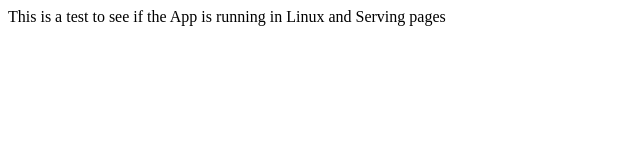
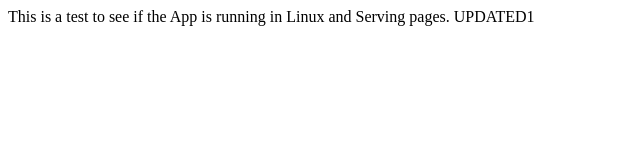
Before and after one commit to cbreakspear/DemoHelloWorld, a website: page Test.html in a window 1280 px wide. Shown: the whole page, without its empty margins (0-640 px from the left). Drawn offline with Linux system fonts and the light colour scheme.

Commit message:
Updated 1 added

```diff
--- a/Test.html
+++ b/Test.html
@@ -3,6 +3,6 @@
 
     </head>
     <body>
-        This is a test to see if the App is running in Linux and Serving pages
+        This is a test to see if the App is running in Linux and Serving pages. UPDATED1
     </body>
 </html>
```
